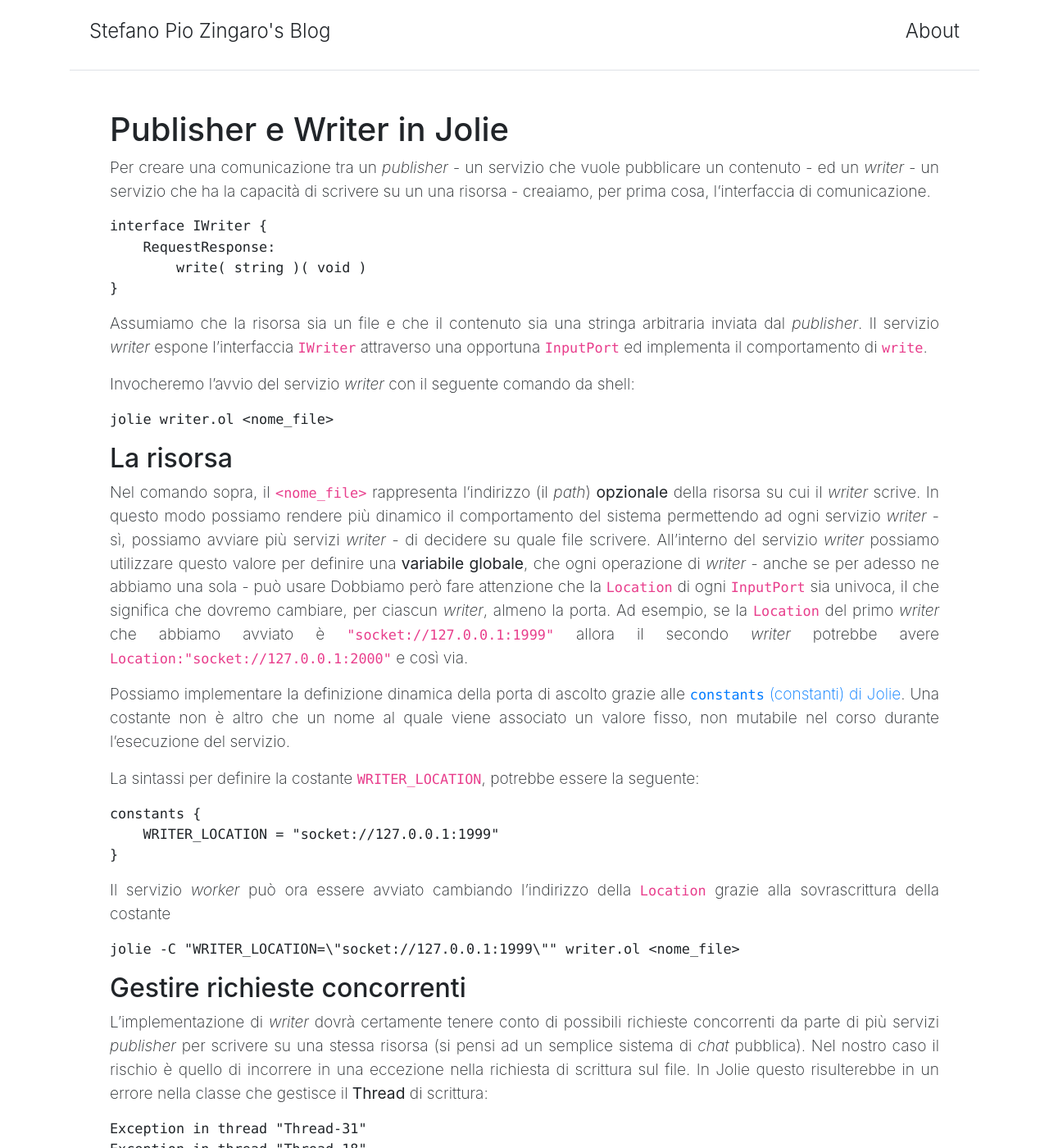
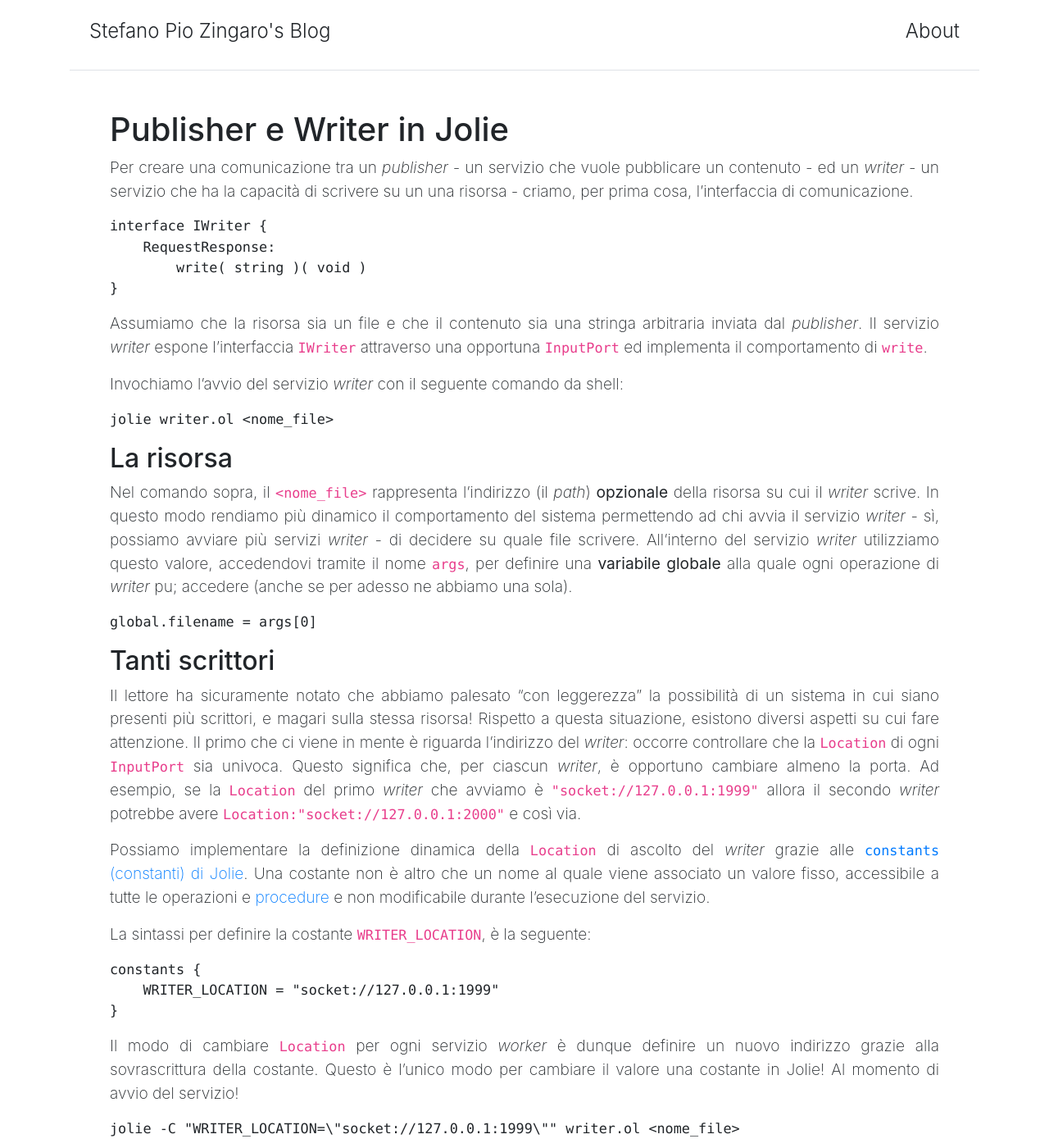
Before and after one commit to saltgz/saltgz.github.io, a Jekyll site: the page built from _posts/2020-05-12-appunti-jolie-001.md, in a window 1280 px wide and 1400 px high. Shown: the whole window at 82% size. Built offline with Jekyll 4.4.1, drawn with Linux system fonts in a browser that asks for light colours; comment, search, counter and statistics services are not loaded; some of the changed text lies outside the part shown.

Commit message:
updating last post

````diff
--- a/_posts/2020-05-12-appunti-jolie-001.md
+++ b/_posts/2020-05-12-appunti-jolie-001.md
@@ -10,9 +10,9 @@ language: italian
 
 # Publisher e Writer in Jolie
 
-Per creare una comunicazione tra un _publisher_ - un servizio che vuole pubblicare un contenuto - ed un _writer_ - un servizio che ha la capacità di scrivere su un una risorsa - creaiamo, per prima cosa, l'interfaccia di comunicazione.
+Per creare una comunicazione tra un _publisher_ - un servizio che vuole pubblicare un contenuto - ed un _writer_ - un servizio che ha la capacità di scrivere su un una risorsa - criamo, per prima cosa, l'interfaccia di comunicazione.
 
-```java
+```jolie
 interface IWriter {
     RequestResponse:
         write( string )( void )
@@ -21,45 +21,56 @@ interface IWriter {
 
 Assumiamo che la risorsa sia un file e che il contenuto sia una stringa arbitraria inviata dal _publisher_. Il servizio _writer_ espone l'interfaccia `IWriter` attraverso una opportuna `InputPort` ed implementa il comportamento di `write`.
 
-Invocheremo l'avvio del servizio _writer_ con il seguente comando da shell:
+Invochiamo l'avvio del servizio _writer_ con il seguente comando da shell:
 
 ```bash
 jolie writer.ol <nome_file>
 ```
 
-## La risorsa <nome_file>
+## La risorsa
 
-Nel comando sopra, il `<nome_file>` rappresenta l'indirizzo (il _path_) **opzionale** della risorsa su cui il _writer_ scrive. In questo modo possiamo rendere più dinamico il comportamento del sistema permettendo ad ogni servizio _writer_ - sì, possiamo avviare più servizi _writer_ - di decidere su quale file scrivere.
-All'interno del servizio _writer_ possiamo utilizzare questo valore per definire una **variabile globale**, che ogni operazione di _writer_ - anche se per adesso ne abbiamo una sola - può usare
-Dobbiamo però fare attenzione che la `Location` di ogni `InputPort` sia univoca, il che significa che dovremo cambiare, per ciascun _writer_, almeno la porta. Ad esempio, se la `Location` del primo _writer_ che abbiamo avviato è `"socket://127.0.0.1:1999"` allora il secondo _writer_ potrebbe avere `Location:"socket://127.0.0.1:2000"` e così via.
+Nel comando sopra, il `<nome_file>` rappresenta l'indirizzo (il _path_) **opzionale** della risorsa su cui il _writer_ scrive. In questo modo rendiamo più dinamico il comportamento del sistema permettendo ad chi avvia il servizio _writer_ - sì, possiamo avviare più servizi _writer_ - di decidere su quale file scrivere.
+All'interno del servizio _writer_ utilizziamo questo valore, accedendovi tramite il nome `args`, per definire una **variabile globale** alla quale ogni operazione di _writer_ pu; accedere (anche se per adesso ne abbiamo una sola).
 
-Possiamo implementare la definizione dinamica della porta di ascolto grazie alle [`constants` (constanti) di Jolie](https://jolielang.gitbook.io/docs/language-tools-and-standard-library/basics/constants).
-Una costante non è altro che un nome al quale viene associato un valore fisso, non mutabile nel corso durante l'esecuzione del servizio.
+```jolie
+global.filename = args[0]
+```
 
-La sintassi per definire la costante `WRITER_LOCATION`, potrebbe essere la seguente:
+## Tanti scrittori
 
-```json
+Il lettore ha sicuramente notato che abbiamo palesato "con leggerezza" la possibilità di un sistema in cui siano presenti più scrittori, e magari sulla stessa risorsa!
+Rispetto a questa situazione, esistono diversi  aspetti su cui fare attenzione.
+Il primo che ci viene in mente è riguarda l'indirizzo del _writer_: occorre controllare che la `Location` di ogni `InputPort` sia univoca.
+Questo significa che, per ciascun _writer_, è opportuno cambiare almeno la porta. Ad esempio, se la `Location` del primo _writer_ che avviamo è `"socket://127.0.0.1:1999"` allora il secondo _writer_ potrebbe avere `Location:"socket://127.0.0.1:2000"` e così via.
+
+Possiamo implementare la definizione dinamica della `Location` di ascolto del _writer_ grazie alle [`constants` (constanti) di Jolie](https://jolielang.gitbook.io/docs/language-tools-and-standard-library/basics/constants).
+Una costante non è altro che un nome al quale viene associato un valore fisso, accessibile a tutte le operazioni e [procedure](https://jolielang.gitbook.io/docs/language-tools-and-standard-library/basics/define) e non modificabile durante l'esecuzione del servizio.
+
+La sintassi per definire la costante `WRITER_LOCATION`, è la seguente:
+
+```jolie
 constants {
     WRITER_LOCATION = "socket://127.0.0.1:1999"
 }
 ```
 
-Il servizio _worker_ può ora essere avviato cambiando l'indirizzo della `Location` grazie alla sovrascrittura della costante
+Il modo di cambiare `Location` per ogni servizio _worker_ è dunque definire un nuovo indirizzo grazie alla sovrascrittura della costante. Questo è l'unico modo per cambiare il valore una costante in Jolie! Al momento di avvio del servizio!
 
 ```bash
 jolie -C "WRITER_LOCATION=\"socket://127.0.0.1:1999\"" writer.ol <nome_file>
 ```
 
-## Gestire richieste concorrenti
+### Gestire le richieste concorrenti
 
 L'implementazione di _writer_ dovrà certamente tenere conto di possibili richieste concorrenti da parte di più servizi _publisher_ per scrivere su una stessa risorsa (si pensi ad un semplice sistema di _chat_ pubblica).
-Nel nostro caso il rischio è quello di incorrere in una eccezione nella richiesta di scrittura sul file. In Jolie questo risulterebbe in un errore nella classe che gestisce il **Thread** di scrittura:
+Nel nostro caso il rischio è quello di incorrere in una eccezione nella richiesta di scrittura sul file. In Jolie questo risulterebbe in un errore nella classe che gestisce il **Thread** di scrittura, e la conseguente interruzione del servizio _writer_(!):
 
 ```java
 Exception in thread "Thread-31"
 Exception in thread "Thread-18"
 java.util.concurrent.RejectedExecutionException:
-    Task jolie.net.AbstractCommChannel$ResponseReceiver$1@797e1208 rejected from java.util.concurrent.ThreadPoolExecutor@3c7c8343
+Task jolie.net.AbstractCommChannel$ResponseReceiver$1@797e1208 rejected
+from java.util.concurrent.ThreadPoolExecutor@3c7c8343
 ```
 
-La parte del messaggio che ci interessa è quella relativa all'eccezione sollevata dal nostro interprete, e cioè `java.util.concurrent.RejectedExecutionException`. Evidentemente la gestione delle richieste concorrenti non è adeguata e dovremo ricorrere ad un costrutto specifico del linguaggio Jolie per gestire l'accesso alla risorsa: si tratta senza dubbio di `synchonized`
+La parte del messaggio che ci interessa è quella relativa all'eccezione sollevata dal nostro interprete, e cioè `java.util.concurrent.RejectedExecutionException`. Evidentemente la gestione delle richieste concorrenti non è adeguata e dovremo ricorrere ad un costrutto specifico del linguaggio Jolie per gestire l'accesso alla risorsa: si tratta senza dubbio di `synchonized`, il quale ...
````
